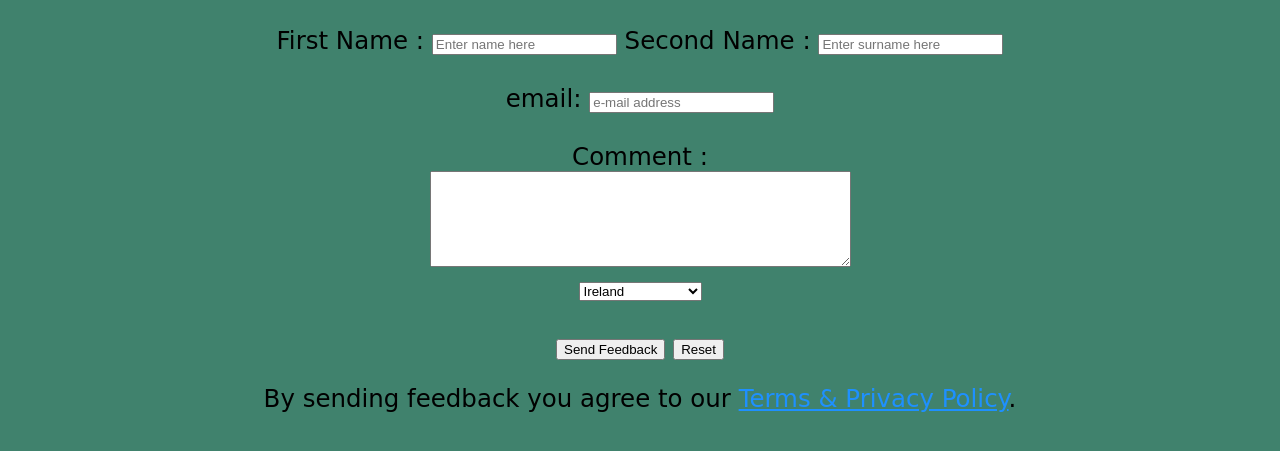
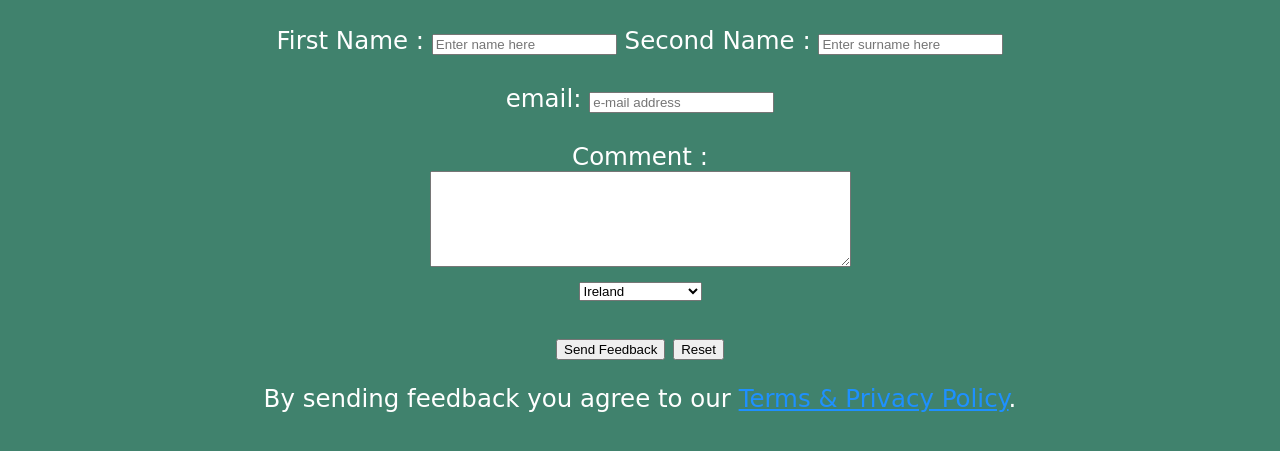
Before and after one commit to RoDoCode/4DogsInARow, a plain HTML site: page feedback.html in a window 1280 px wide. Shown: the part 163-614 px from the top of the page. Drawn offline with Linux system fonts and the light colour scheme; a web font is replaced by a local one.

Commit message:
populate and edit readme

```diff
--- a/assets/css/style.css
+++ b/assets/css/style.css
@@ -241,6 +241,10 @@ label {
     background-color: yellow;
 }
 
+#feedback-form {
+    color: white;
+}
+
 /* Desktops, large screens - 1025px — 1200px - Responsive Settings*/
 @media screen and (max-width: 1200px) {
     #board {
--- a/feedback.html
+++ b/feedback.html
@@ -29,7 +29,7 @@
             </div>
         </header>
         <br>
-        <form action="https://formdump.codeinstitute.net/" method="post" enctype="text/plain">
+        <form id="feedback-form" action="https://formdump.codeinstitute.net/" method="post" enctype="text/plain">
             First Name : <input type="text" name="firstname" placeholder="Enter name here">
             Second Name : <input type="text" name="secondname" placeholder="Enter surname here">
             <br>
```
Also changed, not shown: assets/images/pics/Capture.PNG (added), assets/images/pics/Capture2.PNG (added), assets/images/pics/Capture3.PNG (added), assets/images/pics/Capture4.PNG (added), assets/images/pics/css-valid.PNG (added), assets/images/pics/header.PNG (added), assets/images/pics/html-valid.PNG (added), assets/images/pics/landing1.PNG (added), assets/images/pics/landing2.PNG (added), assets/images/pics/landing3.PNG (added), assets/images/pics/landing4.PNG (added), assets/images/pics/lighthouse.PNG (added), assets/images/pics/responsinator.PNG (added), 1 other file.
